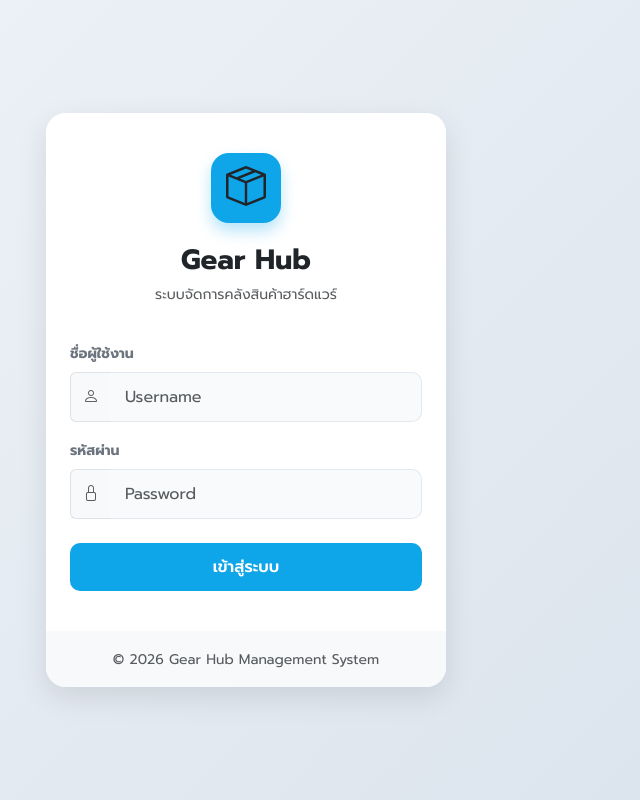
After one commit to Jaturapat-Buak/webpro-project-git, a Node server app: page /login in a window 1280 px wide. The commit adds this page. Shown: the whole page, without its empty margins (394-1034 px from the left). Run offline with Node 20, Linux system fonts and the light colour scheme; some libraries are stand-ins or nearby versions.

Commit message:
add login, auth system, users page

```diff
--- a/index.js
+++ b/index.js
@@ -1,6 +1,7 @@
 const express = require('express');
 const sqlite3 = require('sqlite3').verbose();
 const path = require('path');
+const session = require('express-session');
 
 const app = express();
 const port = 3000;
@@ -9,6 +10,12 @@ app.set('view engine', 'ejs');
 app.use(express.static('public'));
 app.use(express.json());
 app.use(express.urlencoded({ extended: true }));
+app.use(session({
+    secret: 'gearhub_secret_key',
+    resave: false,
+    saveUninitialized: true,
+    cookie: { maxAge: 24 * 60 * 60 * 1000 }
+}));
 
 const dbPath = path.join(__dirname, 'hardwarehouse.db');
 let db = new sqlite3.Database(dbPath, (err) => {
@@ -16,6 +23,26 @@ let db = new sqlite3.Database(dbPath, (err) => {
     else { console.log('Connected to database.');
     }
 });
+
+app.use((req, res, next) => {
+    res.locals.user = req.session.user || null;
+    next();
+});
+
+const isAuthenticated = (req, res, next) => {
+    if (req.session.user) return next();
+    res.redirect('/login');
+};
+
+const authorize = (roles = []) => {
+    return (req, res, next) => {
+        if (!req.session.user) return res.redirect('/login');
+        if (roles.length && !roles.includes(req.session.user.role)) {
+            return res.status(403).send("คุณไม่มีสิทธิ์เข้าถึงหน้านี้");
+        }
+        next();
+    };
+};
 
 function logTransaction(productId, type, qty, note) {
 db.get("SELECT MAX(transaction_id) as maxId FROM stock_transactions", (err, row) => {
@@ -29,8 +56,37 @@ db.get("SELECT MAX(transaction_id) as maxId FROM stock_transactions", (err, row)
     });
 }
 
+// --- Auth Routes ---
+app.get('/login', (req, res) => {
+    res.render('logins', { title: 'Login', error: null });
+});
+
+app.post('/auth/login', (req, res) => {
+    const { username, password } = req.body;
+    db.get("SELECT * FROM users WHERE username = ? AND password = ?", [username, password], (err, user) => {
+        if (err) return res.status(500).send("Database error");
+        if (user) {
+            req.session.user = user;
+            res.redirect('/');
+        } else {
+            res.render('logins', { title: 'Login', error: 'ชื่อผู้ใช้หรือรหัสผ่านไม่ถูกต้อง' });
+        }
+    });
+});
+
+app.get('/logout', (req, res) => {
+    req.session.destroy((err) => {
+        if (err) {
+            console.error("Logout Error:", err);
+            return res.redirect('/');
+        }
+        res.clearCookie('gearhub_secret_key');
+        res.redirect('/login');
+    });
+});
+
 // --- หน้า Dashboard พร้อมระบบ ---
-app.get('/', (req, res) => {
+app.get('/', isAuthenticated, (req, res) => {
     const queries = {
         total: "SELECT COUNT(*) as count FROM products",
         received: "SELECT SUM(quantity) as count FROM stock_transactions WHERE transaction_type = 'receive' AND date(transaction_date) = date('now', 'localtime')",
@@ -81,7 +137,7 @@ app.get('/', (req, res) => {
 
 
 // --- หน้า Product (แสดงรายการสินค้า) ---
-app.get('/products', (req, res) => {
+app.get('/products', isAuthenticated, (req, res) => {
     const search = req.query.search || '';
     const categoryId = req.query.category || '';
     db.all("SELECT category_id, category_name FROM categories ORDER BY category_id ASC", [], (err, categories) => {
@@ -101,12 +157,17 @@ app.get('/products', (req, res) => {
 app.post('/add-product', (req, res) => {
     const { name, category_id, stock, price, description } = req.body;
     db.get("SELECT MAX(product_id) as maxId FROM products", (err, row) => {
-        const nextId = (row && row.maxId) ? row.maxId + 1 : 1;
+        const nextProductId = (row && row.maxId) ? row.maxId + 1 : 1;
+
         db.run(`INSERT INTO products (product_id, product_name, category_id, price, description) VALUES (?, ?, ?, ?, ?)`,
-        [nextId, name, category_id, price, description], function(err) {
-            db.run(`INSERT INTO stock (product_id, warehouse_qty) VALUES (?, ?)`, [nextId, stock], function(err) {
-                logTransaction(nextId, 'add', stock, `เพิ่มสินค้าใหม่: ${name}`);
-                res.redirect('/products');
+        [nextProductId, name, category_id, price, description], function(err) {
+            db.get("SELECT MAX(stock_id) as maxStockId FROM stock", (err, sRow) => {
+                const nextStockId = (sRow && sRow.maxStockId) ? sRow.maxStockId + 1 : 1;
+                db.run(`INSERT INTO stock (stock_id, product_id, warehouse_qty) VALUES (?, ?, ?)`,
+                [nextStockId, nextProductId, stock], function(err) {
+                    logTransaction(nextProductId, 'add', stock, `เพิ่มสินค้าใหม่: ${name}`);
+                    res.redirect('/products');
+                });
             });
         });
     });
@@ -164,7 +225,7 @@ app.get('/product/edit/:id', (req, res) => {
 
 
 // --- หน้า Receive (รับสินค้าเข้าคลัง) ---
-app.get('/receive', (req, res) => {
+app.get('/receive', isAuthenticated, (req, res) => {
     db.all("SELECT product_id, product_name FROM products ORDER BY product_name ASC", [], (err, products) => {
         res.render('receive', { title: 'รับสินค้าเข้าคลัง', products, currentRoute: '/receive' });
     });
@@ -188,7 +249,7 @@ app.post('/receive-stock', (req, res) => {
 
 
 // --- หน้า Dispatch (เบิกสินค้า) ---
-app.get('/dispatch', (req, res) => {
+app.get('/dispatch', isAuthenticated, (req, res) => {
     db.all(`SELECT p.product_id, p.product_name, s.warehouse_qty
             FROM products p JOIN stock s ON p.product_id = s.product_id
             WHERE s.warehouse_qty > 0 ORDER BY p.product_name ASC`, [], (err, products) => {
@@ -212,7 +273,7 @@ app.post('/dispatch-stock', (req, res) => {
 });
 
 // --- หน้า Report (สรุปข้อมูล) ---
-app.get('/report', (req, res) => {
+app.get('/report', isAuthenticated, (req, res) => {
     const queries = {
         totalValue: `SELECT SUM(p.price * s.warehouse_qty) as value
                      FROM products p JOIN stock s ON p.product_id = s.product_id`,
@@ -253,4 +314,49 @@ app.get('/report', (req, res) => {
     });
 });
 
+// --- หน้า Users ---
+app.get('/users', isAuthenticated, (req, res) => {
+    db.all("SELECT * FROM users ORDER BY user_id DESC", [], (err, rows) => {
+        res.render('users', {
+            title: 'จัดการผู้ใช้งาน',
+            users: rows || [],
+            currentRoute: '/users'
+        });
+    });
+});
+
+app.post('/users/add', (req, res) => {
+    const { username, full_name, role, email, password } = req.body;
+
+    db.get("SELECT MAX(user_id) as maxId FROM users", (err, row) => {
+        const nextId = (row && row.maxId) ? row.maxId + 1 : 1;
+
+        const sql = `INSERT INTO users (user_id, username, full_name, role, email, password)
+                     VALUES (?, ?, ?, ?, ?, ?)`;
+
+        db.run(sql, [nextId, username, full_name, role, email, password], (err) => {
+            if (err) return res.status(500).send("ไม่สามารถเพิ่มผู้ใช้ได้: " + err.message);
+            res.redirect('/users');
+        });
+    });
+});
+
+app.post('/users/edit/:id', (req, res) => {
+    const { username, full_name, role } = req.body;
+    const { id } = req.params;
+    const sql = `UPDATE users SET username = ?, full_name = ?, role = ? WHERE user_id = ?`;
+
+    db.run(sql, [username, full_name, role, id], (err) => {
+        if (err) return res.status(500).send("ไม่สามารถแก้ไขข้อมูลได้");
+        res.redirect('/users');
+    });
+});
+
+app.get('/users/delete/:id', (req, res) => {
+    const { id } = req.params;
+    db.run("DELETE FROM users WHERE user_id = ?", [id], (err) => {
+        res.redirect('/users');
+    });
+});
+
 app.listen(port, () => console.log(`Server is running at http://localhost:${port}`));
--- a/package.json
+++ b/package.json
@@ -15,6 +15,7 @@
     "body-parser": "^2.2.2",
     "ejs": "^4.0.1",
     "express": "^5.2.1",
+    "express-session": "^1.19.0",
     "sqlite3": "^5.1.7"
   }
 }
--- /dev/null
+++ b/public/css/logins.css
@@ -0,0 +1,54 @@
+body {
+    background: linear-gradient(135deg, #f0f4f8 0%, #d9e2ec 100%);
+    height: 100vh;
+    display: flex;
+    align-items: center;
+    justify-content: center;
+}
+.login-card {
+    border: none;
+    border-radius: 20px;
+    box-shadow: 0 10px 30px rgba(0, 0, 0, 0.1);
+    width: 100%;
+    max-width: 400px;
+    overflow: hidden;
+}
+.login-header {
+    background-color: #ffffff;
+    padding: 40px 30px 20px;
+    text-align: center;
+}
+.logo-circle {
+    width: 70px;
+    height: 70px;
+    background: #0ea5e9;
+    border-radius: 18px;
+    display: inline-flex;
+    align-items: center;
+    justify-content: center;
+    margin-bottom: 20px;
+    box-shadow: 0 8px 15px rgba(14, 165, 233, 0.3);
+}
+.form-control {
+    border-radius: 10px;
+    padding: 12px 15px;
+    background-color: #f8fafc;
+    border: 1px solid #e2e8f0;
+}
+.form-control:focus {
+    background-color: #fff;
+    box-shadow: 0 0 0 4px rgba(14, 165, 233, 0.1);
+    border-color: #0ea5e9;
+}
+.btn-login {
+    border-radius: 10px;
+    padding: 12px;
+    font-weight: 600;
+    background: #0ea5e9;
+    border: none;
+    transition: all 0.3s ease;
+}
+.btn-login:hover {
+    background: #0284c7;
+    transform: translateY(-1px);
+}
--- a/views/dashboard.ejs
+++ b/views/dashboard.ejs
@@ -7,6 +7,7 @@
     <link rel="stylesheet" href="https://cdn.jsdelivr.net/npm/bootstrap-icons@1.10.5/font/bootstrap-icons.css">
     <link rel="stylesheet" href="/css/styles.css">
     <script src="https://cdn.jsdelivr.net/npm/chart.js"></script>
+    <script src="https://cdn.jsdelivr.net/npm/bootstrap@5.3.0/dist/js/bootstrap.bundle.min.js"></script>
 </head>
 <body>
     <%- include('partials/sidebar') %>
--- a/views/dispatch.ejs
+++ b/views/dispatch.ejs
@@ -6,6 +6,7 @@
     <link href="https://cdn.jsdelivr.net/npm/bootstrap@5.3.0/dist/css/bootstrap.min.css" rel="stylesheet">
     <link rel="stylesheet" href="https://cdn.jsdelivr.net/npm/bootstrap-icons@1.10.5/font/bootstrap-icons.css">
     <link rel="stylesheet" href="/css/styles.css">
+    <script src="https://cdn.jsdelivr.net/npm/bootstrap@5.3.0/dist/js/bootstrap.bundle.min.js"></script>
 </head>
 <body>
     <%- include('partials/sidebar') %>
--- a/views/edit-product.ejs
+++ b/views/edit-product.ejs
@@ -6,6 +6,7 @@
     <link href="https://cdn.jsdelivr.net/npm/bootstrap@5.3.0/dist/css/bootstrap.min.css" rel="stylesheet">
     <link rel="stylesheet" href="https://cdn.jsdelivr.net/npm/bootstrap-icons@1.10.5/font/bootstrap-icons.css">
     <link rel="stylesheet" href="/css/styles.css">
+    <script src="https://cdn.jsdelivr.net/npm/bootstrap@5.3.0/dist/js/bootstrap.bundle.min.js"></script>
 </head>
 <body>
     <%- include('partials/sidebar') %>
--- /dev/null
+++ b/views/logins.ejs
@@ -0,0 +1,59 @@
+<!DOCTYPE html>
+<html lang="th">
+<head>
+    <meta charset="UTF-8">
+    <meta name="viewport" content="width=device-width, initial-scale=1.0">
+    <title>Gear Hub - เข้าสู่ระบบ</title>
+    <link href="https://cdn.jsdelivr.net/npm/bootstrap@5.3.0/dist/css/bootstrap.min.css" rel="stylesheet">
+    <link rel="stylesheet" href="https://cdn.jsdelivr.net/npm/bootstrap-icons@1.10.5/font/bootstrap-icons.css">
+    <link rel="stylesheet" href="/css/logins.css">
+    <link rel="stylesheet" href="/css/styles.css">
+</head>
+<body>
+
+    <div class="card login-card">
+        <div class="login-header">
+            <div class="logo-circle">
+                <i class="bi bi-box-seam fs-1"></i>
+            </div>
+            <h3 class="fw-bold text-dark">Gear Hub</h3>
+            <p class="text-muted small">ระบบจัดการคลังสินค้าฮาร์ดแวร์</p>
+        </div>
+
+        <div class="card-body p-4 pt-0">
+            <% if (error) { %>
+                <div class="alert alert-danger d-flex align-items-center py-2" role="alert">
+                    <i class="bi bi-exclamation-circle-fill me-2"></i>
+                    <div style="font-size: 0.85rem;"><%= error %></div>
+                </div>
+            <% } %>
+
+            <form action="/auth/login" method="POST" autocomplete="off">
+                <div class="mb-3">
+                    <label class="form-label small fw-bold text-secondary">ชื่อผู้ใช้งาน</label>
+                    <div class="input-group">
+                        <span class="input-group-text bg-light border-end-0"><i class="bi bi-person text-muted"></i></span>
+                        <input type="text" name="username" class="form-control border-start-0" placeholder="Username" required>
+                    </div>
+                </div>
+
+                <div class="mb-4">
+                    <label class="form-label small fw-bold text-secondary">รหัสผ่าน</label>
+                    <div class="input-group">
+                        <span class="input-group-text bg-light border-end-0"><i class="bi bi-lock text-muted"></i></span>
+                        <input type="password" name="password" class="form-control border-start-0" placeholder="Password" required>
+                    </div>
+                </div>
+
+                <button type="submit" class="btn btn-primary btn-login w-100 mb-3">
+                    เข้าสู่ระบบ
+                </button>
+            </form>
+        </div>
+        <div class="card-footer bg-light border-0 text-center py-3">
+            <span class="text-muted small">© 2026 Gear Hub Management System</span>
+        </div>
+    </div>
+
+</body>
+</html>
--- a/views/products.ejs
+++ b/views/products.ejs
@@ -6,6 +6,7 @@
     <link href="https://cdn.jsdelivr.net/npm/bootstrap@5.3.0/dist/css/bootstrap.min.css" rel="stylesheet">
     <link rel="stylesheet" href="https://cdn.jsdelivr.net/npm/bootstrap-icons@1.10.5/font/bootstrap-icons.css">
     <link rel="stylesheet" href="/css/styles.css">
+    <script src="https://cdn.jsdelivr.net/npm/bootstrap@5.3.0/dist/js/bootstrap.bundle.min.js"></script>
 </head>
 <body>
 
--- a/views/receive.ejs
+++ b/views/receive.ejs
@@ -6,6 +6,7 @@
     <link href="https://cdn.jsdelivr.net/npm/bootstrap@5.3.0/dist/css/bootstrap.min.css" rel="stylesheet">
     <link rel="stylesheet" href="https://cdn.jsdelivr.net/npm/bootstrap-icons@1.10.5/font/bootstrap-icons.css">
     <link rel="stylesheet" href="/css/styles.css">
+    <script src="https://cdn.jsdelivr.net/npm/bootstrap@5.3.0/dist/js/bootstrap.bundle.min.js"></script>
 </head>
 <body>
     <%- include('partials/sidebar') %>
--- a/views/report.ejs
+++ b/views/report.ejs
@@ -7,6 +7,7 @@
     <link rel="stylesheet" href="https://cdn.jsdelivr.net/npm/bootstrap-icons@1.10.5/font/bootstrap-icons.css">
     <link rel="stylesheet" href="/css/styles.css">
     <script src="https://cdn.jsdelivr.net/npm/chart.js"></script>
+    <script src="https://cdn.jsdelivr.net/npm/bootstrap@5.3.0/dist/js/bootstrap.bundle.min.js"></script>
 </head>
 <body>
     <%- include('partials/sidebar') %>
--- a/views/view-product.ejs
+++ b/views/view-product.ejs
@@ -6,6 +6,7 @@
     <link href="https://cdn.jsdelivr.net/npm/bootstrap@5.3.0/dist/css/bootstrap.min.css" rel="stylesheet">
     <link rel="stylesheet" href="https://cdn.jsdelivr.net/npm/bootstrap-icons@1.10.5/font/bootstrap-icons.css">
     <link rel="stylesheet" href="/css/styles.css">
+    <script src="https://cdn.jsdelivr.net/npm/bootstrap@5.3.0/dist/js/bootstrap.bundle.min.js"></script>
 </head>
 <body>
     <%- include('partials/sidebar') %>
```
Also changed, not shown: public/css/styles.css (+79 -1 lines), public/js/users.js (added, +20 -0 lines), views/partials/sidebar.ejs (+31 -9 lines), views/users.ejs (+103 -0 lines), README.md, hardwarehouse.db, views/setting.ejs (deleted), 1 other file.
